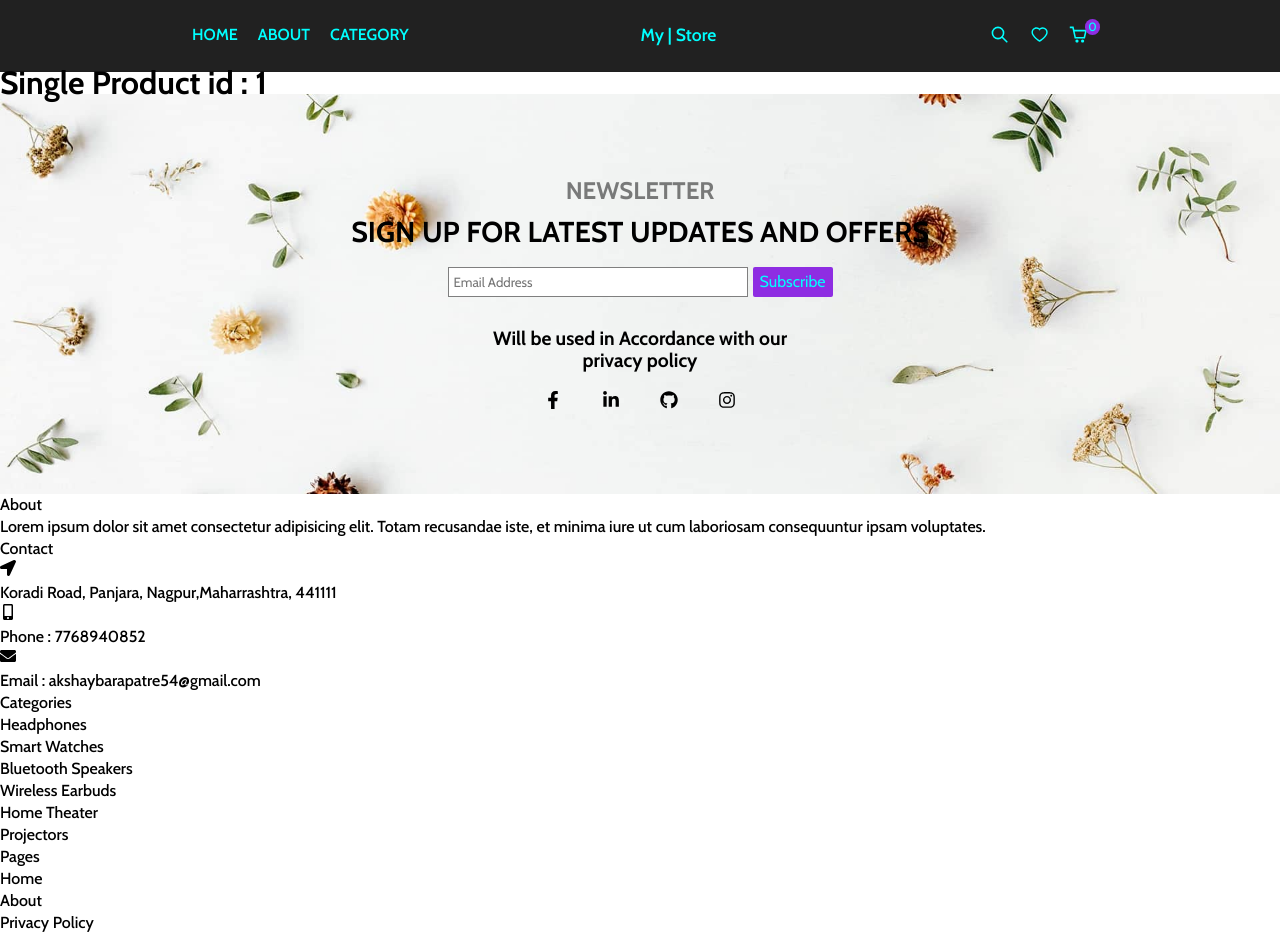
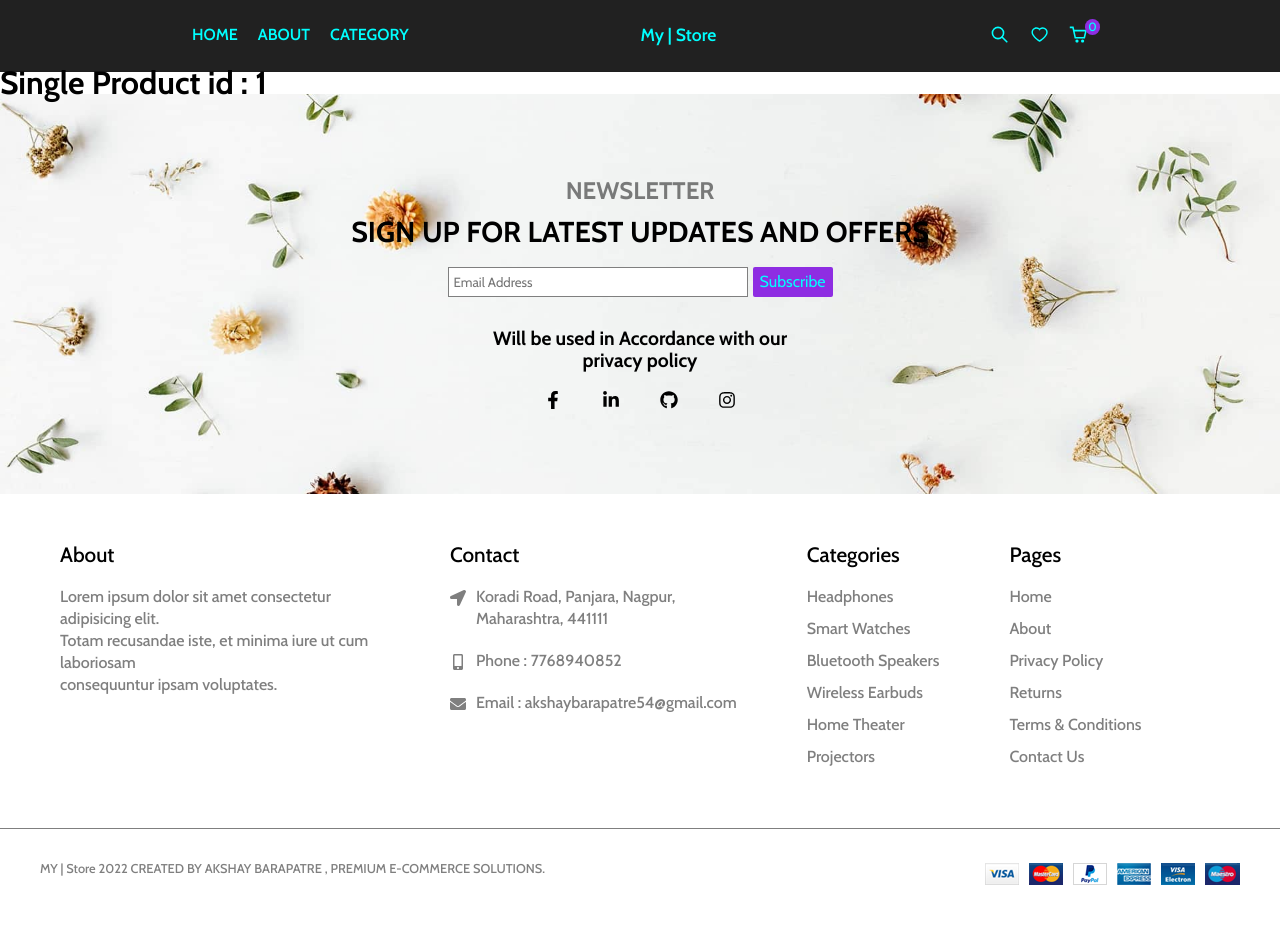
Before and after one commit to Aksh-007/ecommerce, a React (Create React App) app: page /product/1 in a window 1280 px wide. Shown: the top 936 px of the page. After the commit the page ends 909 px from the top, so only its background shows below. Built offline with nearby package versions, Linux system fonts and the light colour scheme.

Commit message:
Footer css added

```diff
--- a/src/components/Footer/Footer.jsx
+++ b/src/components/Footer/Footer.jsx
@@ -8,8 +8,8 @@ const Footer = () => {
         <div className="col">
           <div className="title">About</div>
           <div className="text">
-            Lorem ipsum dolor sit amet consectetur adipisicing elit. Totam
-            recusandae iste, et minima iure ut cum laboriosam consequuntur ipsam
+            Lorem ipsum dolor sit amet consectetur adipisicing elit.<br/>Totam
+            recusandae iste, et minima iure ut cum laboriosam <br/>consequuntur ipsam
             voluptates.
           </div>
         </div>
@@ -18,7 +18,7 @@ const Footer = () => {
           <div className="c-item">
             <FaLocationArrow />
             <div className="text">
-              Koradi Road, Panjara, Nagpur,Maharrashtra, 441111
+              Koradi Road, Panjara, Nagpur,<br/>Maharashtra, 441111
             </div>
           </div>
           <div className="c-item">
@@ -41,7 +41,7 @@ const Footer = () => {
         </div>
         <div className="col">
           <div className="title">Pages</div>
-          <div className="title">Home</div>
+          <div className="text">Home</div>
           <div className="text">About</div>
           <div className="text">Privacy Policy</div>
           <div className="text">Returns</div>
--- a/src/components/Footer/Footer.scss
+++ b/src/components/Footer/Footer.scss
@@ -1 +1,68 @@
 @import "../../css-config/mixins.scss";
+
+.footer {
+  width: 100%;
+  .footer-content {
+    max-width: 1200px;
+    padding: 50px 20px;
+    display: flex;
+    margin: 0 auto;
+    gap: 30px;
+    flex-flow: wrap;
+    @include md {
+      gap: 70px;
+    }
+  }
+
+  .col {
+    max-width: 320px;
+    .title {
+      margin-bottom: 20px;
+      font-size: 1.3rem;
+      font-weight: 500;
+    }
+    .text {
+      color: rgba(0, 0, 0, 0.5);
+    }
+    .c-item {
+      display: flex;
+      margin-bottom: 10px;
+      svg {
+        flex-shrink: 0;
+        font-size: 1rem;
+        margin-top: 4px;
+        color: rgba(0, 0, 0, 0.5);
+        margin-right: 10px;
+      }
+    }
+    .text {
+      margin-bottom: 10px;
+      cursor: pointer;
+    }
+  }
+  .bottom-bar{
+    border-top: 1px solid rgba(0, 0, 0, 0.5);
+    .bottom-bar-content{
+        padding: 20px;
+        display: flex;
+        align-items: center;
+        flex-direction: column;
+        text-align: center;
+        @include md{
+            font-size: 0.8rem;
+            padding:0px 40px;
+            height: 10vh;
+            margin: 0 auto;
+            display: flex;
+            flex-direction: row;
+            justify-content: space-between;
+        }
+        .text{
+            color: rgba(0, 0, 0, 0.5);
+        }
+        img{
+            margin-top: 10px;
+        }
+    }
+}
+}
```
